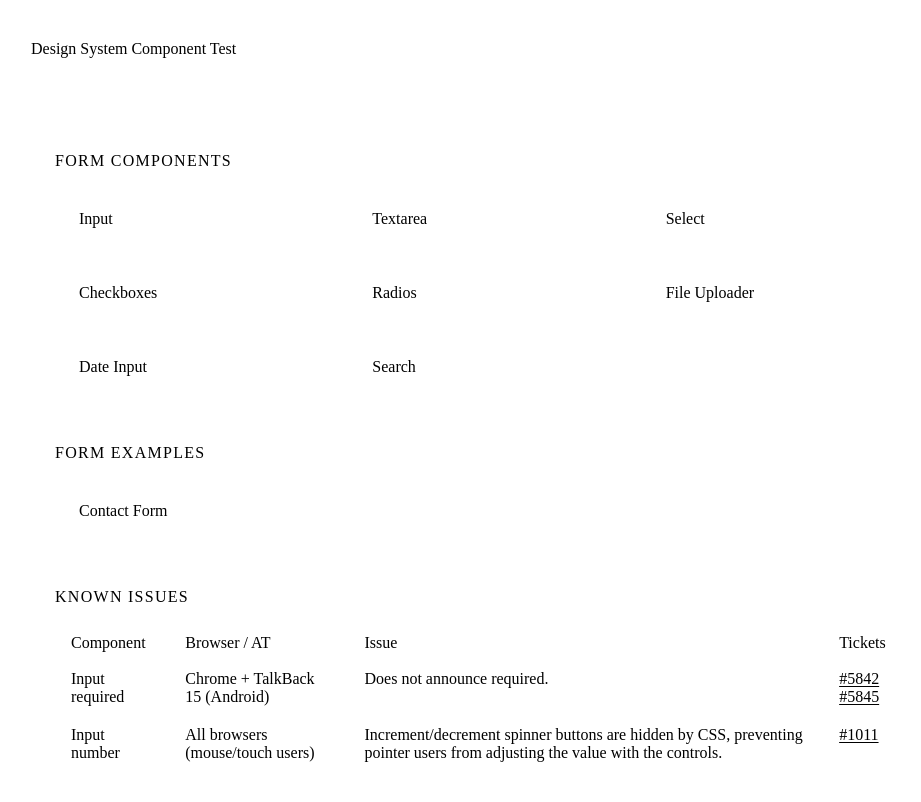
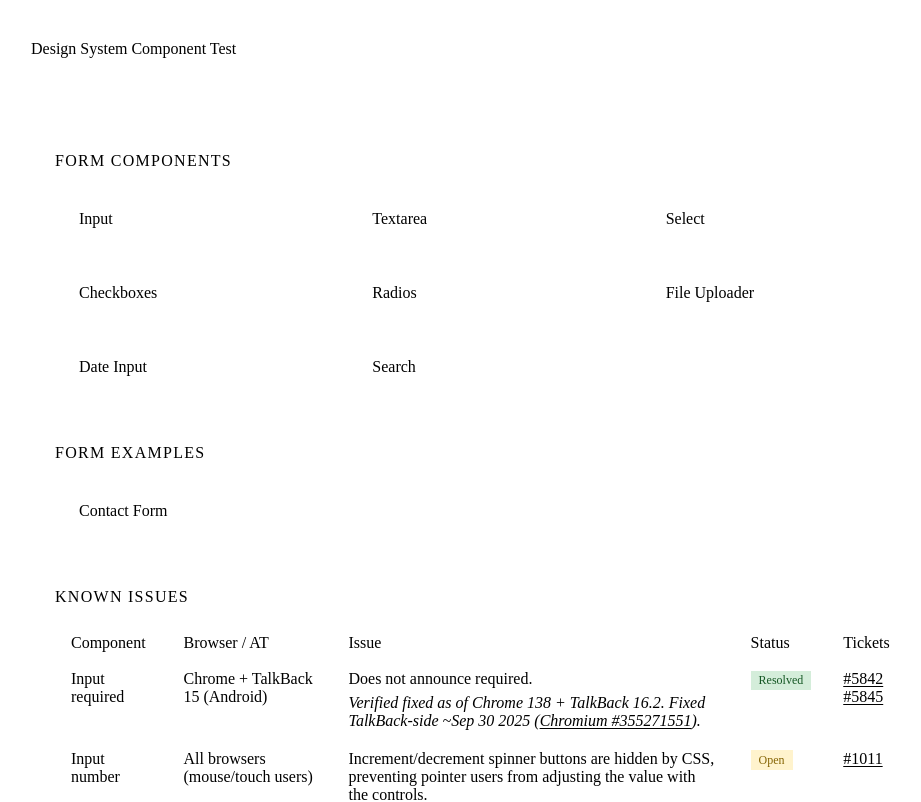
Before and after one commit to thiessenp-cds/design-system-test, a React (Vite) app: page / in a window 1280 px wide. Shown: the top 802 px of the page, without its empty margins (153-1074 px from the left). Built offline with nearby package versions, Linux system fonts and the light colour scheme.

Commit message:
Update known issues table with latest fix

```diff
--- a/src/App.css
+++ b/src/App.css
@@ -139,3 +139,29 @@ a.component-card:hover {
 .known-issues-table a {
   color: var(--gcds-text-primary);
 }
+
+.known-issues-table__resolution {
+  display: block;
+  margin-top: 0.35rem;
+  font-style: italic;
+  color: var(--gcds-text-secondary);
+}
+
+.known-issues-table__status {
+  display: inline-block;
+  padding: 0.15rem 0.5rem;
+  border-radius: var(--gcds-border-radius-sm);
+  font-weight: var(--gcds-font-weights-semibold);
+  font-size: 0.75rem;
+  white-space: nowrap;
+}
+
+.known-issues-table__status--resolved {
+  background: #d4edda;
+  color: #155724;
+}
+
+.known-issues-table__status--open {
+  background: #fff3cd;
+  color: #856404;
+}
--- a/src/App.jsx
+++ b/src/App.jsx
@@ -8,6 +8,7 @@ import FileUploaderPage from './pages/FileUploaderPage'
 import DateInputPage from './pages/DateInputPage'
 import SearchPage from './pages/SearchPage'
 import CompleteFormPage from './pages/CompleteFormPage'
+import KnownIssuesTable from './components/KnownIssuesTable'
 import './App.css'
 
 const components = [
@@ -55,41 +56,7 @@ function HomePage() {
           </div>
         </section>
 
-        <section className="section">
-          <h2 className="section__heading">Known Issues</h2>
-          <div className="known-issues-wrapper">
-            <table className="known-issues-table">
-              <thead>
-                <tr>
-                  <th>Component</th>
-                  <th>Browser / AT</th>
-                  <th>Issue</th>
-                  <th>Tickets</th>
-                </tr>
-              </thead>
-              <tbody>
-                <tr>
-                  <td>Input required</td>
-                  <td>Chrome + TalkBack 15 (Android)</td>
-                  <td>Does not announce required.</td>
-                  <td>
-                    <a href="https://github.com/cds-snc/platform-forms-client/issues/5842" target="_blank" rel="noreferrer">#5842</a>
-                    {' '}
-                    <a href="https://github.com/cds-snc/platform-forms-client/issues/5845" target="_blank" rel="noreferrer">#5845</a>
-                  </td>
-                </tr>
-                <tr>
-                  <td>Input number</td>
-                  <td>All browsers (mouse/touch users)</td>
-                  <td>Increment/decrement spinner buttons are hidden by CSS, preventing pointer users from adjusting the value with the controls.</td>
-                  <td>
-                    <a href="https://github.com/cds-snc/gcds-components/issues/1011" target="_blank" rel="noreferrer">#1011</a>
-                  </td>
-                </tr>
-              </tbody>
-            </table>
-          </div>
-        </section>
+        <KnownIssuesTable />
       </main>
 
       <footer className="site-footer">
--- /dev/null
+++ b/src/components/KnownIssuesTable.jsx
@@ -0,0 +1,83 @@
+const issues = [
+  {
+    component: 'Input required',
+    browserAt: 'Chrome + TalkBack 15 (Android)',
+    issue: 'Does not announce required.',
+    resolution: {
+      text: 'Verified fixed as of Chrome 138 + TalkBack 16.2. Fixed TalkBack-side ~Sep 30 2025',
+      href: 'https://issues.chromium.org/issues/355271551',
+      label: 'Chromium #355271551',
+    },
+    status: 'resolved',
+    tickets: [
+      { text: '#5842', href: 'https://github.com/cds-snc/platform-forms-client/issues/5842' },
+      { text: '#5845', href: 'https://github.com/cds-snc/platform-forms-client/issues/5845' },
+    ],
+  },
+  {
+    component: 'Input number',
+    browserAt: 'All browsers (mouse/touch users)',
+    issue: 'Increment/decrement spinner buttons are hidden by CSS, preventing pointer users from adjusting the value with the controls.',
+    status: 'open',
+    tickets: [
+      { text: '#1011', href: 'https://github.com/cds-snc/gcds-components/issues/1011' },
+    ],
+  },
+]
+
+export default function KnownIssuesTable() {
+  return (
+    <section className="section">
+      <h2 className="section__heading">Known Issues</h2>
+      <div className="known-issues-wrapper">
+        <table className="known-issues-table">
+          <thead>
+            <tr>
+              <th>Component</th>
+              <th>Browser / AT</th>
+              <th>Issue</th>
+              <th>Status</th>
+              <th>Tickets</th>
+            </tr>
+          </thead>
+          <tbody>
+            {issues.map((issue, i) => (
+              <tr key={i}>
+                <td>{issue.component}</td>
+                <td>{issue.browserAt}</td>
+                <td>
+                  {issue.issue}
+                  {issue.resolution && (
+                    <>
+                      <br />
+                      <span className="known-issues-table__resolution">
+                        {issue.resolution.text} (
+                        <a href={issue.resolution.href} target="_blank" rel="noreferrer">
+                          {issue.resolution.label}
+                        </a>
+                        ).
+                      </span>
+                    </>
+                  )}
+                </td>
+                <td>
+                  <span className={`known-issues-table__status known-issues-table__status--${issue.status}`}>
+                    {issue.status.charAt(0).toUpperCase() + issue.status.slice(1)}
+                  </span>
+                </td>
+                <td>
+                  {issue.tickets.map((ticket, j) => (
+                    <span key={j}>
+                      {j > 0 && ' '}
+                      <a href={ticket.href} target="_blank" rel="noreferrer">{ticket.text}</a>
+                    </span>
+                  ))}
+                </td>
+              </tr>
+            ))}
+          </tbody>
+        </table>
+      </div>
+    </section>
+  )
+}
```
